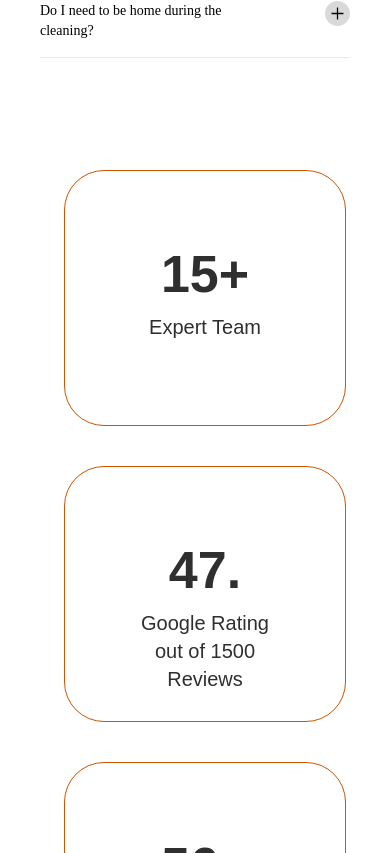
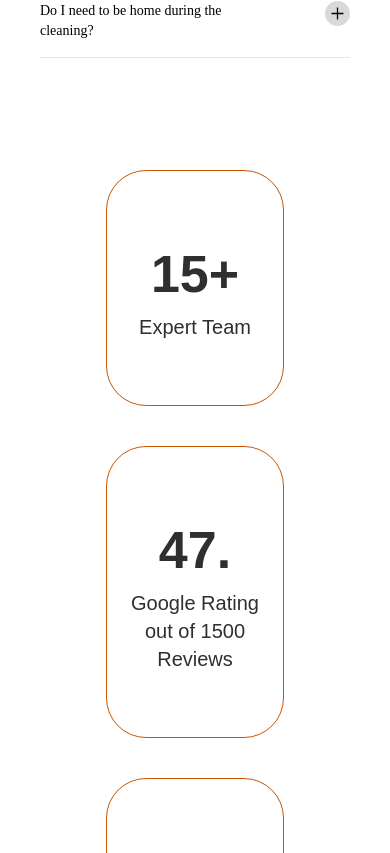
Before and after one commit to mosesfawole/kipclean-v1, a React (Vite) app: page / in a window 390 px wide. Shown: the part 6011-6864 px from the top of the page. Built offline with nearby package versions, Linux system fonts and the light colour scheme; a web font is replaced by a local one.

Commit message:
temp fix

```diff
--- a/src/components/home/Statistics.jsx
+++ b/src/components/home/Statistics.jsx
@@ -23,7 +23,7 @@
       </p>
       <div className=" bg-inherit  md:bg-secondary mt-8 ">
         {" "}
-        <div className="grid  grid-cols-1 gap-10 py-8 px-[4rem] md:px-[6rem] sm:grid-cols-1 md:grid-cols-3 lg:grid-cols-4  ">
+        <div className="grid  grid-cols-1 gap-10 px-[2.5rem] py-8 mx-auto md:px-[6rem] sm:grid-cols-2 md:grid-cols-3 lg:grid-cols-4  ">
           {stats.map((stat, index) => (
             <NumberCard
               key={index}
@@ -44,7 +44,7 @@
   const suffix = rating.replace(/[0-9]/g, ""); // Extract non-numeric part
 
   return (
-    <div className="flex flex-col  items-center px-2 py-16 text-center border-[1.5px] border-[#CC5500] rounded-[40px]   w-[282px] h-[256px] md:w-full  text-[#2F2F2F]">
+    <div className="flex flex-col  items-center px-2 py-16 text-center border-[1.5px] border-[#CC5500] rounded-[40px] w-full  md:w-full  text-[#2F2F2F]">
       <h2 className="text-[52px]  font-bold">
         {count}
         {suffix}
```
